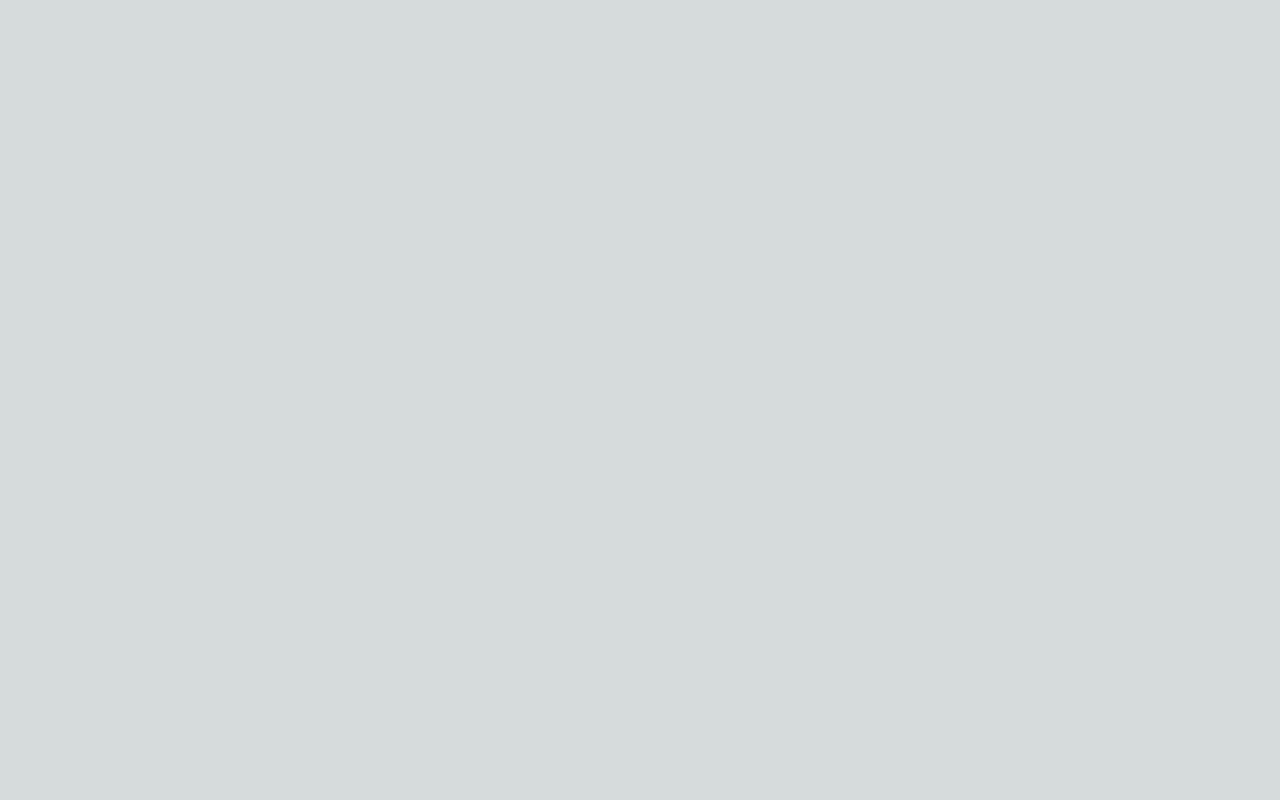
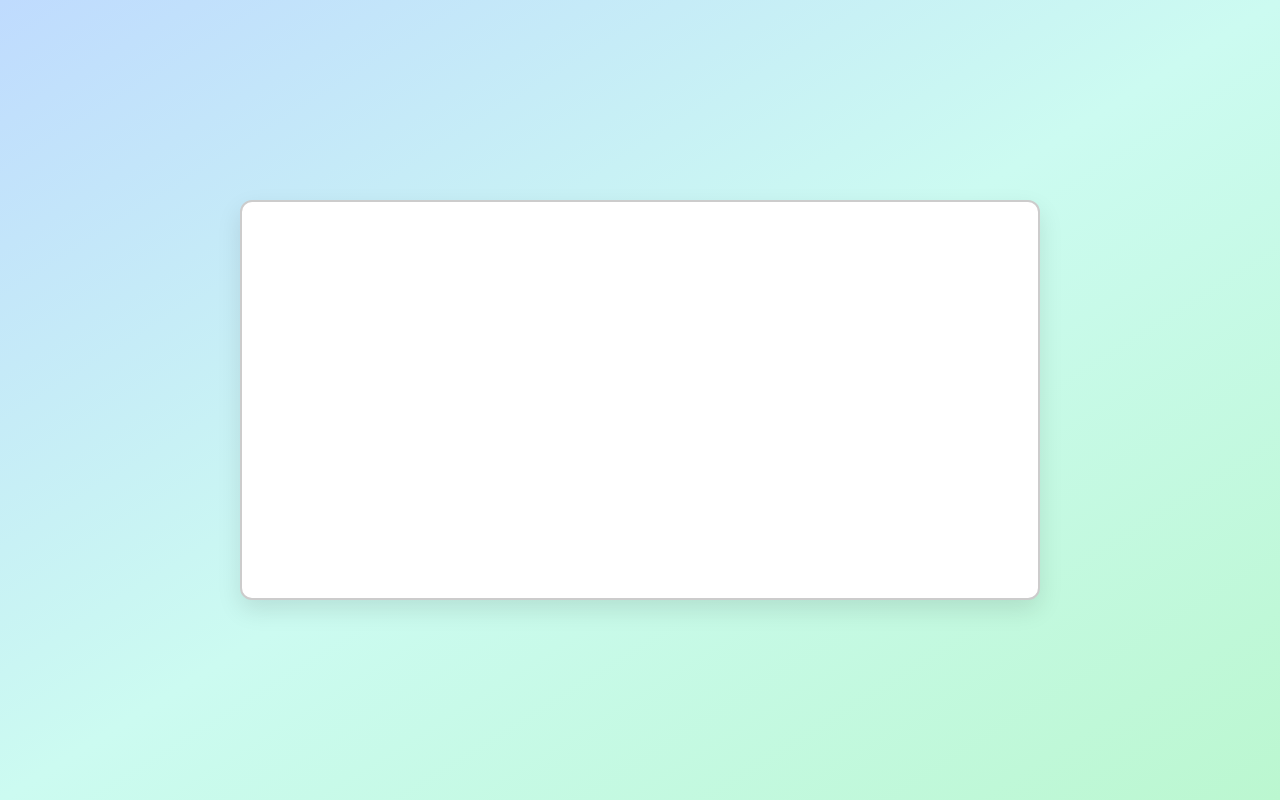
Before and after one commit to augustofklein/path-to-wealth, a Next.js app: page / in a window 1280 px wide. Built offline with nearby package versions, Linux system fonts and the light colour scheme.

Commit message:
Ajust the layout of page with tailwind

```diff
--- a/package.json
+++ b/package.json
@@ -12,6 +12,7 @@
     "next": "^14.2.28",
     "react": "^18",
     "react-dom": "^18",
+    "react-icons": "^5.5.0",
     "styled-components": "^6.1.17"
   },
   "devDependencies": {
--- /dev/null
+++ b/src/components/MainModal/index.tsx
@@ -0,0 +1,6 @@
+import { ModalContainer } from "./styles";
+
+const MainModal: React.FC = () => {
+  return <ModalContainer></ModalContainer>;
+};
+export default MainModal;
--- /dev/null
+++ b/src/components/MainModal/styles.ts
@@ -0,0 +1,15 @@
+import styled from "styled-components";
+
+export const ModalContainer: React.FC = styled.div`
+  position: fixed;
+  top: 50%;
+  left: 50%;
+  transform: translate(-50%, -50%);
+
+  width: 800px;
+  height: 400px;
+  background-color: white;
+  border: 2px solid #ccc;
+  border-radius: 12px;
+  box-shadow: 0px 10px 25px rgba(0, 0, 0, 0.1);
+`;
--- /dev/null
+++ b/src/components/ScreenBackground/index.tsx
@@ -0,0 +1,16 @@
+interface ScreenBackgroundProps {
+  children?: React.ReactNode;
+}
+
+const ScreenBackground: React.FC<ScreenBackgroundProps> = ({ children }) => {
+  return (
+    <div
+      className="fixed inset-0 z-[-1]
+          bg-gradient-to-br from-blue-200 via-teal-100 to-green-200
+          dark:from-gray-900 dark:via-gray-800 dark:to-gray-900"
+    >
+      {children}
+    </div>
+  );
+};
+export default ScreenBackground;
--- a/src/pages/index.tsx
+++ b/src/pages/index.tsx
@@ -1,3 +1,16 @@
-export default function Home() {
-  return <></>;
+import MainModal from "@/components/MainModal";
+import ScreenBackground from "@/components/ScreenBackground";
+import { ReactNode } from "react";
+
+interface HomeProps {
+  children?: ReactNode;
 }
+
+const Home: React.FC<HomeProps> = ({ children }) => {
+  return (
+    <ScreenBackground>
+      <MainModal />
+    </ScreenBackground>
+  );
+};
+export default Home;
--- a/src/styles/globals.css
+++ b/src/styles/globals.css
@@ -1,33 +1,19 @@
-@tailwind base;
-@tailwind components;
-@tailwind utilities;
+@import "tailwindcss/base";
+@import "tailwindcss/components";
+@import "tailwindcss/utilities";
 
-:root {
-  --foreground-rgb: 0, 0, 0;
-  --background-start-rgb: 214, 219, 220;
-  --background-end-rgb: 255, 255, 255;
+html,
+body {
+  padding: 0;
+  margin: 0;
+  font-family: "Poppins", sans-serif;
 }
 
-@media (prefers-color-scheme: dark) {
-  :root {
-    --foreground-rgb: 255, 255, 255;
-    --background-start-rgb: 0, 0, 0;
-    --background-end-rgb: 0, 0, 0;
-  }
+a {
+  color: inherit;
+  text-decoration: none;
 }
 
-body {
-  color: rgb(var(--foreground-rgb));
-  background: linear-gradient(
-      to bottom,
-      transparent,
-      rgb(var(--background-end-rgb))
-    )
-    rgb(var(--background-start-rgb));
+* {
+  box-sizing: border-box;
 }
-
-@layer utilities {
-  .text-balance {
-    text-wrap: balance;
-  }
-}
--- a/tailwind.config.ts
+++ b/tailwind.config.ts
@@ -1,6 +1,7 @@
 import type { Config } from "tailwindcss";
 
 const config: Config = {
+  darkMode: "class",
   content: [
     "./src/pages/**/*.{js,ts,jsx,tsx,mdx}",
     "./src/components/**/*.{js,ts,jsx,tsx,mdx}",
```
Also changed, not shown: 1 other file (tests, documents, lock files or other folders).
